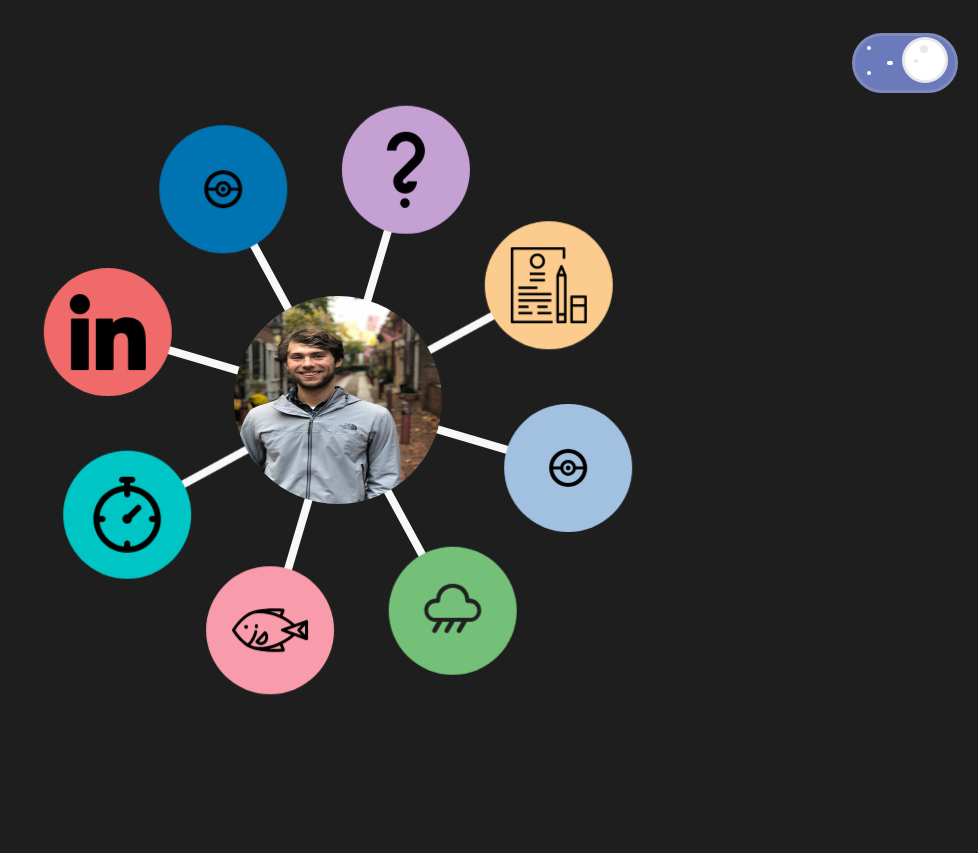
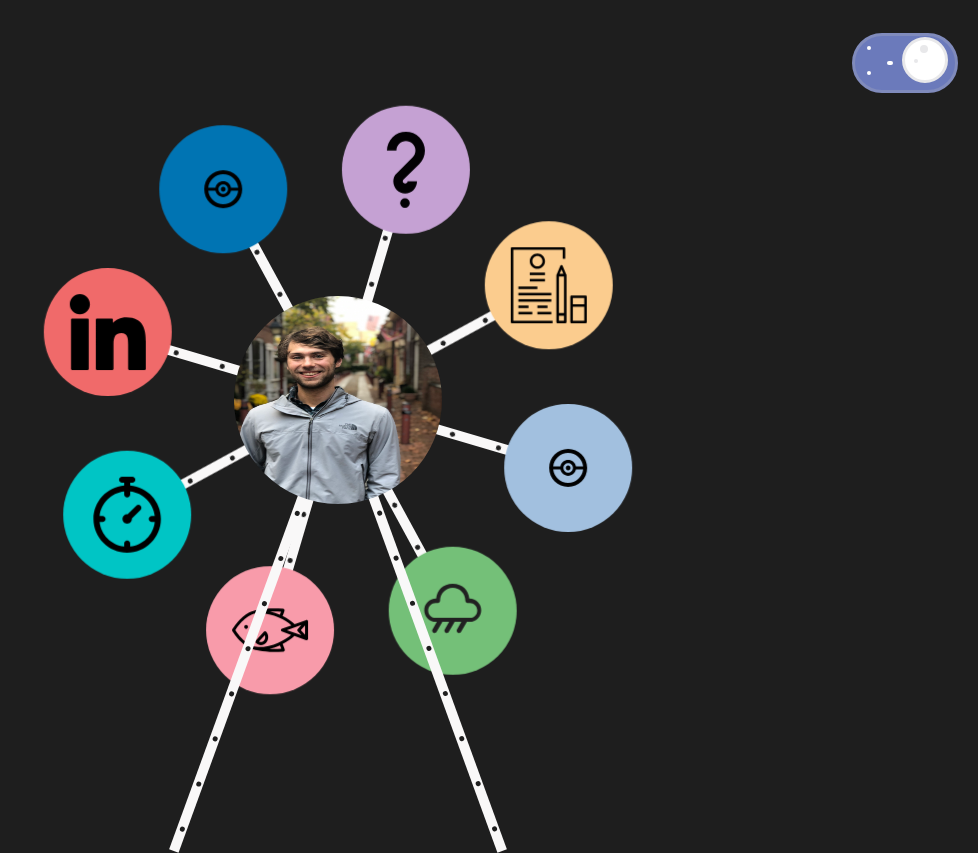
Before and after one commit to piacib/portfolio, a React (Create React App) app: page / in a window 1280 px wide. Shown: the whole page, without its empty margins (302-1280 px from the left). Before the commit the page ends 800 px from the top, so only its background shows below. Built offline with nearby package versions, Linux system fonts and the light colour scheme.

Commit message:
styled support beams and bolts

```diff
--- a/src/components/FerrisWheel/FerrisWheel.css
+++ b/src/components/FerrisWheel/FerrisWheel.css
@@ -1,3 +1,6 @@
+:root {
+  --arm-width: 10px;
+}
 .arms {
   display: flex;
   align-items: center;
@@ -11,11 +14,16 @@
 }
 .line {
   position: absolute;
-  width: 8px;
+  width: var(--arm-width);
   z-index: 100;
   transform-origin: center;
   height: calc(var(--radius) * 2);
   background-color: var(--p-text);
+
+  display: flex;
+  flex-direction: column;
+  align-items: center;
+  justify-content: space-around;
 }
 .arms div:nth-child(1) {
   transform: rotate(45deg);
@@ -29,3 +37,36 @@
 .arms div:nth-child(4) {
   transform: rotate(180deg);
 }
+.support {
+  position: absolute;
+  top: 0;
+  margin-top: calc(var(--size) / 2);
+  width: var(--size);
+  border-radius: 50%;
+  display: flex;
+  justify-content: center;
+}
+.support .support-beam {
+  position: absolute;
+  transform-origin: top;
+  width: var(--arm-width);
+  height: calc(2 * var(--radius));
+  background-color: var(--p-text);
+
+  display: flex;
+  flex-direction: column;
+  align-items: center;
+  justify-content: space-around;
+}
+.support-left {
+  transform: rotate(20deg);
+}
+.support-right {
+  transform: rotate(-20deg);
+}
+.bolt {
+  width: 5px;
+  height: 5px;
+  background-color: var(--dark-background);
+  border-radius: 50%;
+}
```
